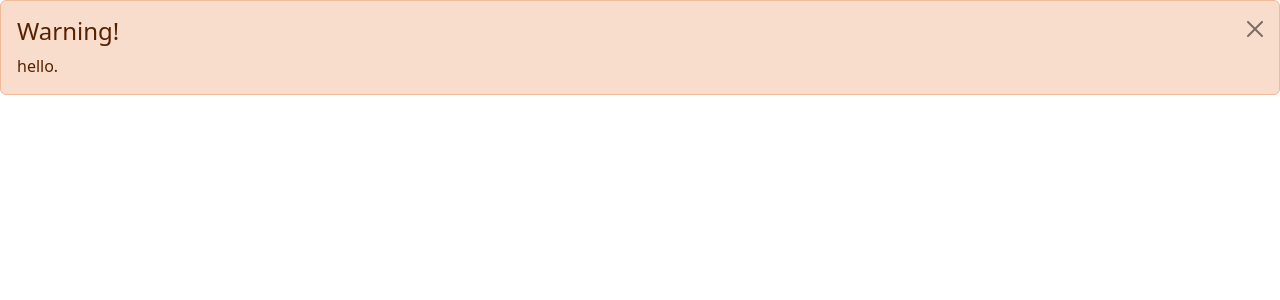
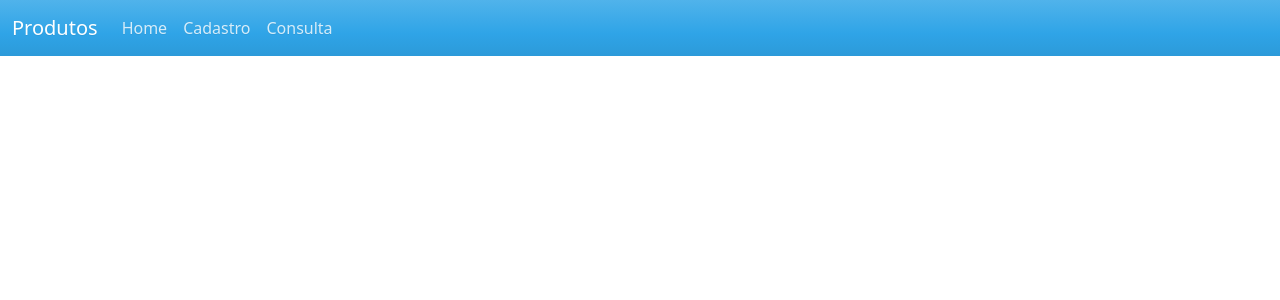
Before and after one commit to OtavioMenhart/react, a React (Create React App) app in the folder cadastro-produtos/: page / in a window 1280 px wide. Shown: the top 300 px of the page. Built offline with nearby package versions, Linux system fonts and the light colour scheme.

Commit message:
implementando navbar

```diff
--- a/cadastro-produtos/src/App.js
+++ b/cadastro-produtos/src/App.js
@@ -1,12 +1,10 @@
-
+import Navbar from './components/navbar'
 
 function App() {
   return (
-    <div className="alert alert-dismissible alert-warning">
-      <button type="button" className="btn-close" data-bs-dismiss="alert"></button>
-      <h4 className="alert-heading">Warning!</h4>
-      <p className="mb-0">hello.</p>
-    </div>
+    <>
+      <Navbar />
+    </>
   );
 }
 
--- /dev/null
+++ b/cadastro-produtos/src/components/navbar.js
@@ -0,0 +1,38 @@
+import React from 'react'
+
+function Navbar() {
+    return (
+        <nav className="navbar navbar-expand-lg navbar-dark bg-primary">
+            <div className="container-fluid">
+                <a className="navbar-brand" href="#">Produtos</a>
+                <button className="navbar-toggler"
+                    type="button"
+                    data-bs-toggle="collapse"
+                    data-bs-target="#navbarColor01"
+                    aria-controls="navbarColor01"
+                    aria-expanded="false"
+                    aria-label="Toggle navigation">
+                    <span className="navbar-toggler-icon"></span>
+                </button>
+
+                <div className="collapse navbar-collapse" id="navbarColor01">
+                    <ul className="navbar-nav me-auto">
+                        <li className="nav-item active">
+                            <a className="nav-link" href="#">Home
+                                <span className="visually-hidden">(current)</span>
+                            </a>
+                        </li>
+                        <li className="nav-item">
+                            <a className="nav-link" href="#">Cadastro</a>
+                        </li>
+                        <li className="nav-item">
+                            <a className="nav-link" href="#">Consulta</a>
+                        </li>
+                    </ul>
+                </div>
+            </div>
+        </nav>
+    )
+}
+
+export default Navbar;
```
